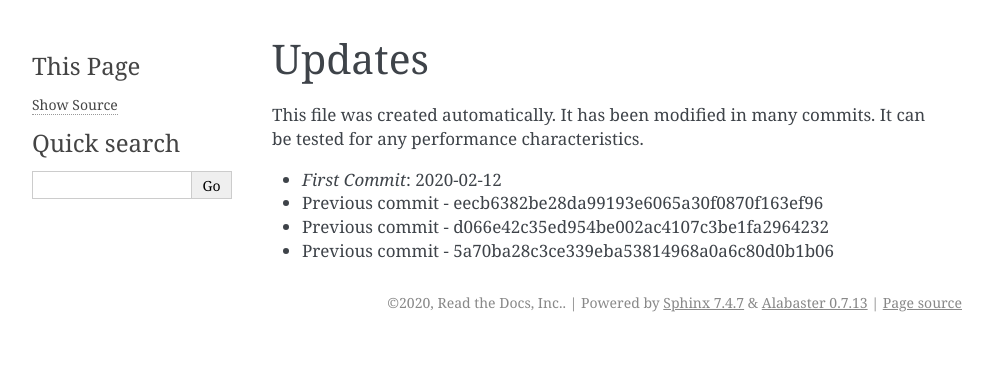
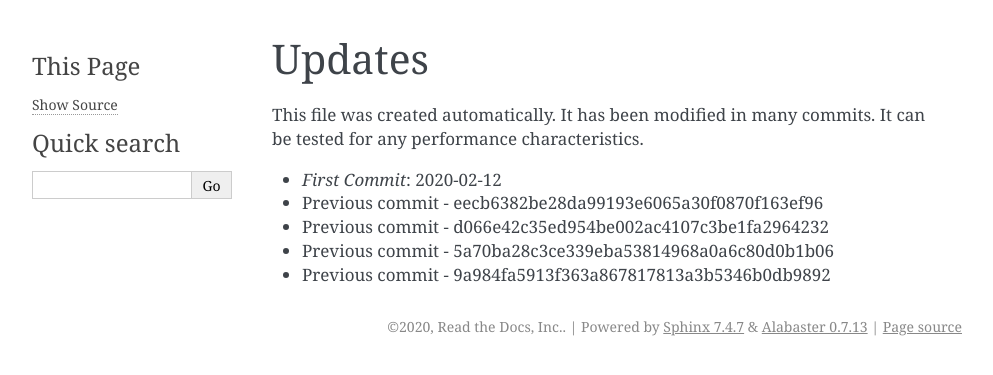
Before and after one commit to readthedocs/rtd-git-stresstest, a Sphinx documentation site: the page built from docs/updates.rst, in a window 1280 px wide. Shown: the top 375 px of the page, without its empty margins (148-1141 px from the left). Built offline with Sphinx 7.4.7, drawn with Linux system fonts in a browser that asks for light colours.

Commit message:
Generating commit from previous: 9a984fa5913f363a867817813a3b5346b0db9892

```diff
--- a/docs/updates.rst
+++ b/docs/updates.rst
@@ -9,3 +9,4 @@ It can be tested for any performance characteristics.
 * Previous commit - eecb6382be28da99193e6065a30f0870f163ef96
 * Previous commit - d066e42c35ed954be002ac4107c3be1fa2964232
 * Previous commit - 5a70ba28c3ce339eba53814968a0a6c80d0b1b06
+* Previous commit - 9a984fa5913f363a867817813a3b5346b0db9892
```
